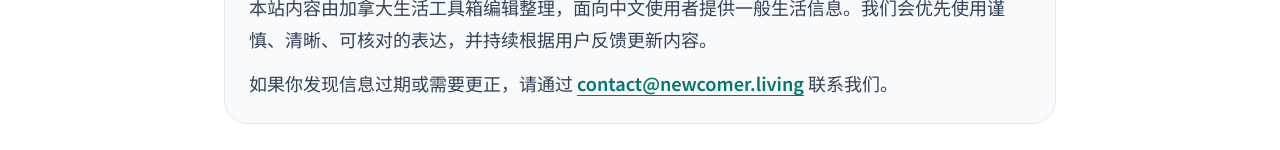
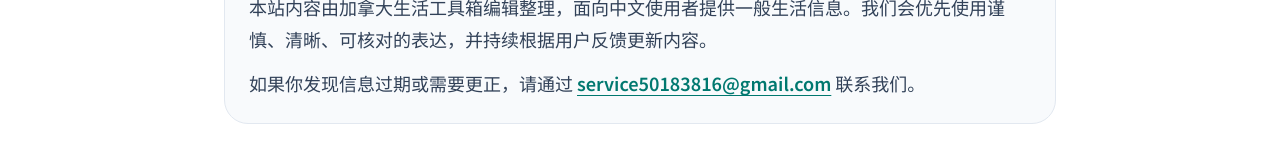
Before and after one commit to Q-Zhao-9/newcomer.living, a Next.js app: page /about in a window 1280 px wide. Shown: the part 562-712 px from the top of the page. Built offline with nearby package versions, Linux system fonts and the light colour scheme; no server answers.

Commit message:
Update public contact email

```diff
--- a/src/app/about/page.tsx
+++ b/src/app/about/page.tsx
@@ -19,7 +19,7 @@ export default function AboutPage() {
         <section className="rounded-3xl border border-slate-200 bg-slate-50 p-6">
           <h2 className="text-2xl font-bold text-slate-950">作者与编辑说明</h2>
           <p className="mt-3">本站内容由加拿大生活工具箱编辑整理，面向中文使用者提供一般生活信息。我们会优先使用谨慎、清晰、可核对的表达，并持续根据用户反馈更新内容。</p>
-          <p className="mt-3">如果你发现信息过期或需要更正，请通过 <a className="font-semibold text-teal-700 underline" href="mailto:contact@newcomer.living">contact@newcomer.living</a> 联系我们。</p>
+          <p className="mt-3">如果你发现信息过期或需要更正，请通过 <a className="font-semibold text-teal-700 underline" href="mailto:service50183816@gmail.com">service50183816@gmail.com</a> 联系我们。</p>
         </section>
         <p>涉及政府政策、学校要求、移民、税务、法律、医疗或财务事项时，用户仍应以官方信息和专业人士意见为准。</p>
       </div>
--- a/src/app/contact/page.tsx
+++ b/src/app/contact/page.tsx
@@ -8,7 +8,7 @@ export const metadata: Metadata = {
   alternates: { canonical: "/contact" },
 };
 
-const contactEmail = "contact@newcomer.living";
+const contactEmail = "service50183816@gmail.com";
 
 export default function ContactPage() {
   return (
```
